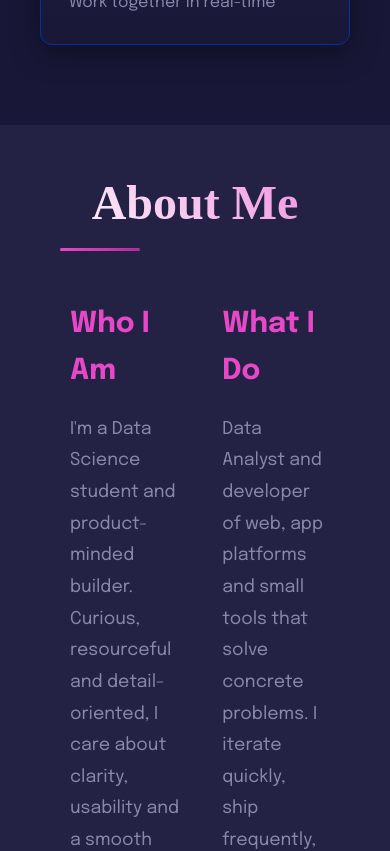
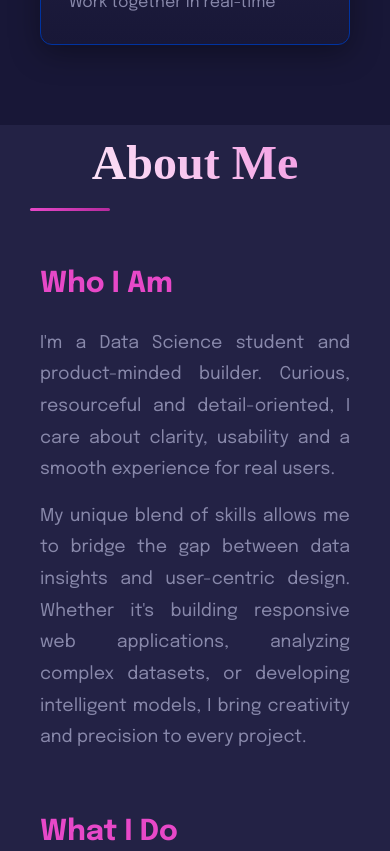
Before and after one commit to sidicksino/SidickPortfolio, a React (Vite) app: page /pages/hero in a window 390 px wide. Shown: the part 2040-2891 px from the top of the page. Built offline with nearby package versions, Linux system fonts and the light colour scheme; a web font is replaced by a local one.

Commit message:
Modify HeroPage

```diff
--- a/src/components/pages/HeroPage.css
+++ b/src/components/pages/HeroPage.css
@@ -412,7 +412,7 @@
 
 .about-section .about-content {
   display: grid;
-  grid-template-columns: 1fr 1fr;
+  grid-template-columns: 1fr;
   gap: 40px;
 }
 
@@ -428,6 +428,7 @@
   line-height: 1.8;
   color: var(--text-muted);
   margin-bottom: 15px;
+  text-align: justify;
 }
 
 /* Journey Section */
@@ -831,4 +832,20 @@
     width: 100%;
     justify-content: center;
   }
+  .about-content {
+    grid-template-columns: 1fr;
+    display: block;
+  }
+  /* About Section */
+  .about-section {
+    padding: 0px 30px;
+    background: var(--background-light);
+  }
+
+  .about-section .container {
+    max-width: 1200px;
+    margin: 0 auto;
+    padding: 0px;
+    width: 100%;
+  }
 }
```
